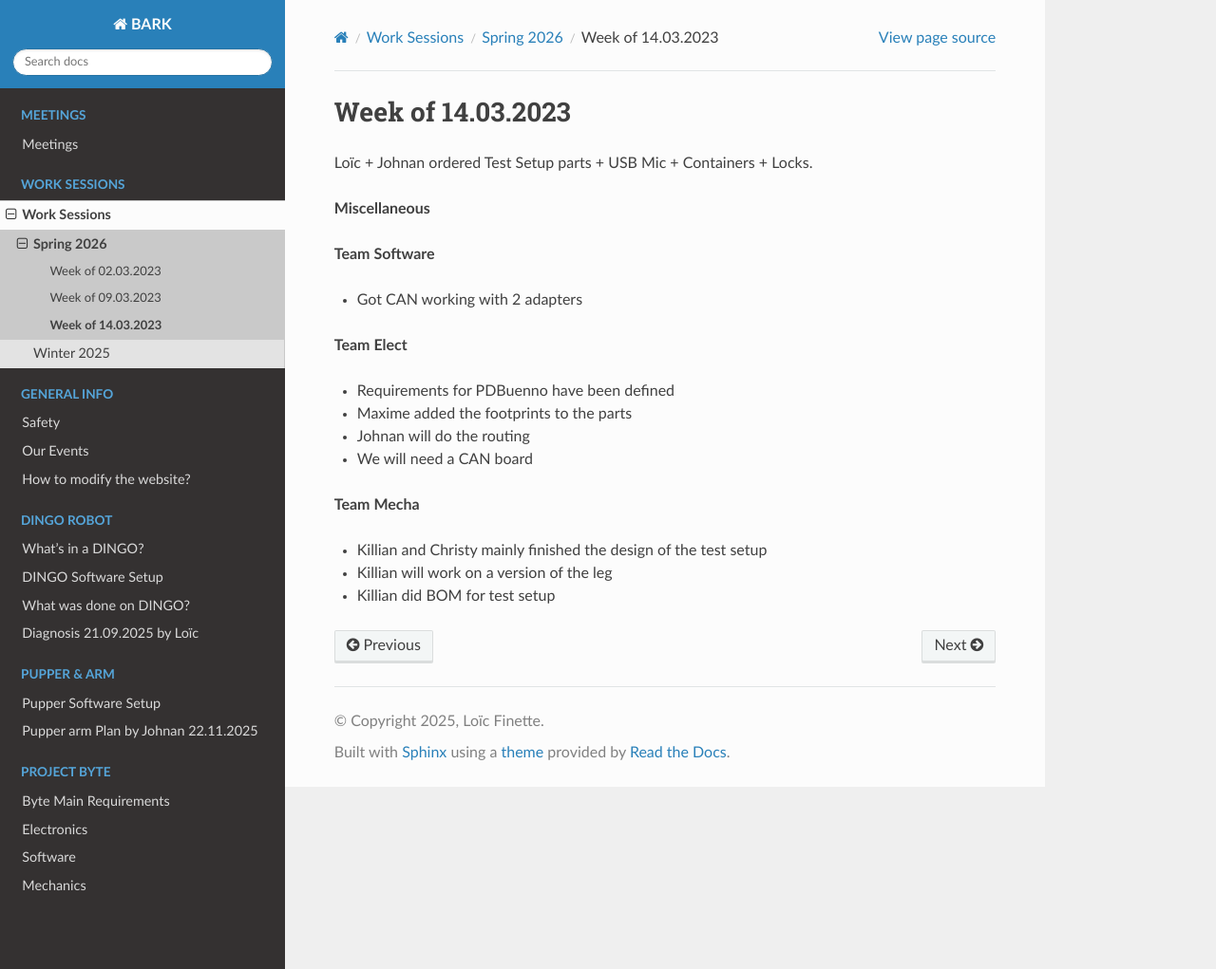
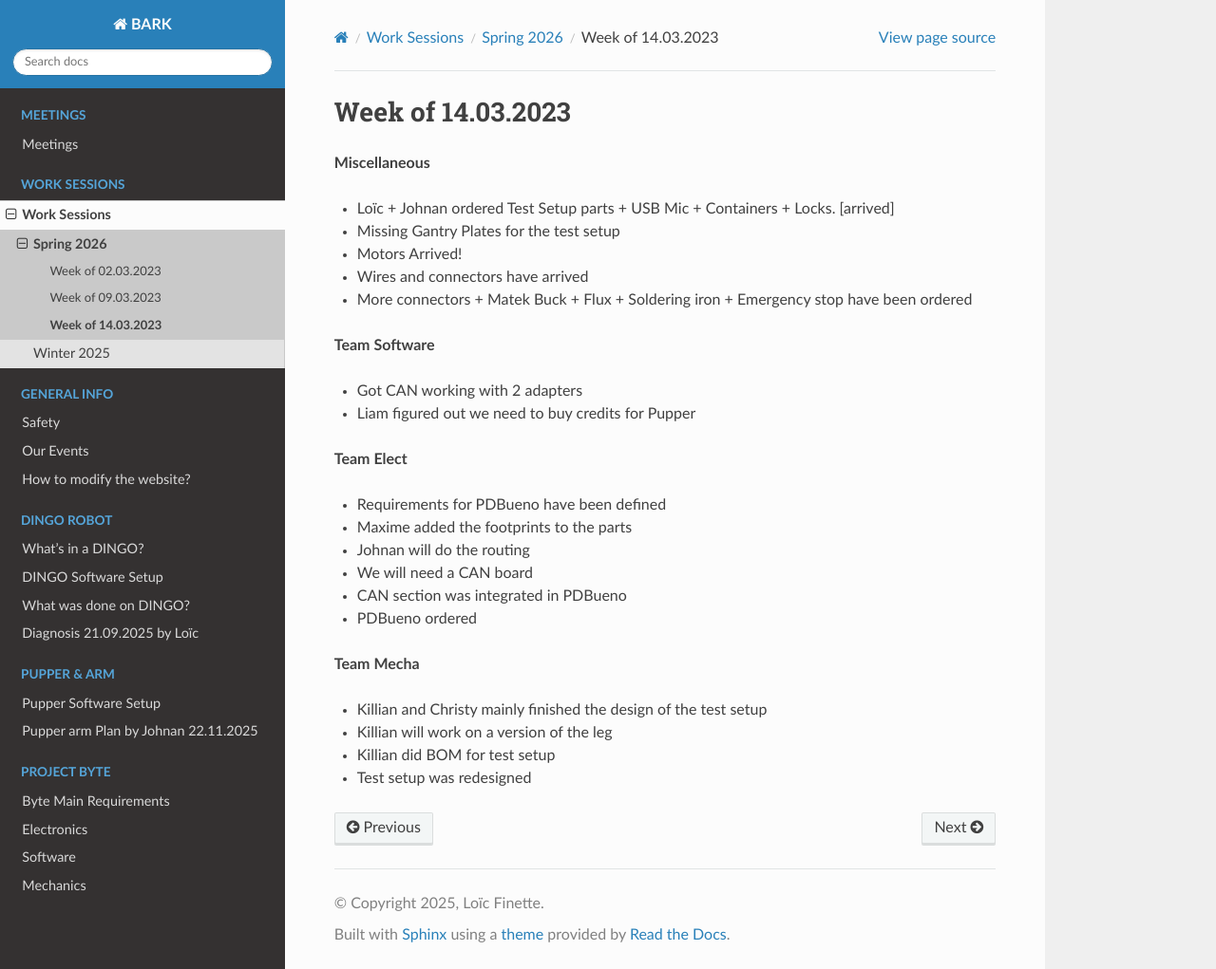
Before and after one commit to lolothecoder/BARK_Documentation, a Sphinx documentation site: the page built from docs/source/work_sessions/Spring_2026/03_14-03-2026.rst, in a window 1280 px wide and 1021 px high. Shown: the whole window at 95% size. Built offline with Sphinx 7.4.7 and the Read the Docs theme 3.1.0, drawn with Linux system fonts in a browser that asks for light colours.

Commit message:
updated with weekly updates

```diff
--- a/docs/source/work_sessions/Spring_2026/03_14-03-2026.rst
+++ b/docs/source/work_sessions/Spring_2026/03_14-03-2026.rst
@@ -1,24 +1,31 @@
 Week of 14.03.2023
 ==================
 
-Loïc + Johnan ordered Test Setup parts + USB Mic + Containers + Locks.
-
 **Miscellaneous**
 
+- Loïc + Johnan ordered Test Setup parts + USB Mic + Containers + Locks. [arrived]
+- Missing Gantry Plates for the test setup
+- Motors Arrived!
+- Wires and connectors have arrived
+- More connectors + Matek Buck + Flux + Soldering iron + Emergency stop have been ordered
 
 **Team Software**
 
 - Got CAN working with 2 adapters
+- Liam figured out we need to buy credits for Pupper
 
 **Team Elect**
 
-- Requirements for PDBuenno have been defined
+- Requirements for PDBueno have been defined
 - Maxime added the footprints to the parts
 - Johnan will do the routing
 - We will need a CAN board
+- CAN section was integrated in PDBueno
+- PDBueno ordered
 
 **Team Mecha**
 
 - Killian and Christy mainly finished the design of the test setup
 - Killian will work on a version of the leg
 - Killian did BOM for test setup
+- Test setup was redesigned
```
Also changed, not shown: docs/source/information/Electronics.rst (+18 -0 lines), docs/source/information/Mechanics.rst (+12 -0 lines), docs/source/information/Software.rst (+8 -2 lines), docs/source/assets/byte_research/PDBueno_back.png (added), docs/source/assets/byte_research/PDBueno_front.png (added), docs/source/assets/byte_research/testv2.png (added).
